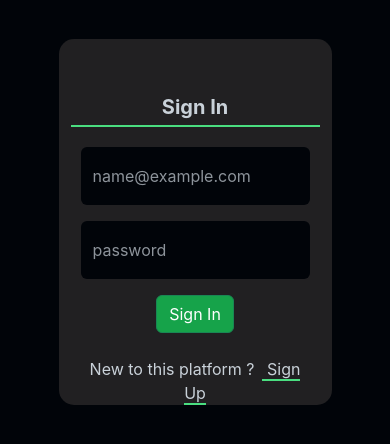
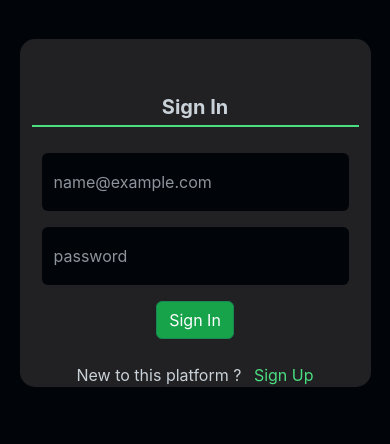
Before and after one commit to chandan-30/Project-Management-System, a React (Create React App) app in the folder client/: page /login in a window 390 px wide. Shown: the top 444 px of the page. Built offline with nearby package versions, Linux system fonts and the light colour scheme; no server answers.

Commit message:
Styling changes

```diff
--- a/client/src/components/Login.js
+++ b/client/src/components/Login.js
@@ -125,7 +125,7 @@ const Login = () => {
                             <button type="submit" className="btn btn-success bg-green-600">Sign Up</button>
                             <p className='mt-4'>
                                 Already a User ?
-                                <Link className="border-b-2 ml-2 border-green-400 "  onClick={toggleSignup}> Sign In</Link>
+                                <Link className=" ml-2 text-green-400 "  onClick={toggleSignup}> Sign In</Link>
                             </p>
                         </div>
                     </form>
@@ -143,7 +143,7 @@ const Login = () => {
                             <button type="submit" className="btn btn-success bg-green-600">Sign In</button>
                             <p className='mt-4'>
                                 New to this platform ?
-                                <Link className="border-b-2 ml-2 border-green-400 " onClick={toggleSignup}> Sign Up</Link>
+                                <Link className="ml-2 text-green-400 " onClick={toggleSignup}> Sign Up</Link>
                             </p>
                         </div>
                     </form>
--- a/client/src/components/css/card.css
+++ b/client/src/components/css/card.css
@@ -1,10 +1,11 @@
 .card {
-    background-color: var(--secondary-color);
+    background-color: var(--background-color);
     color: var(--text-color);
     text-align: left;
     padding: 15px 10px 0px 10px;
     min-width: 250px;
     height: 300px;
+    border: 2px solid var(--secondary-color);
 }
 
 .card__title {
--- a/client/src/components/css/login.css
+++ b/client/src/components/css/login.css
@@ -1,8 +1,16 @@
 .login-container {
     background-color: var(--primary-color);
-    max-width: 70%;
+    max-width: 50%;
     margin: 10% auto 5% auto;
     border-radius: 15px;
     text-align: center;
     padding-top: 50px;
 }
+
+@media screen and (max-width: 750px) {
+    .login-container {
+        max-width: 90%;
+        margin: 10% auto;
+    }
+
+}
```
